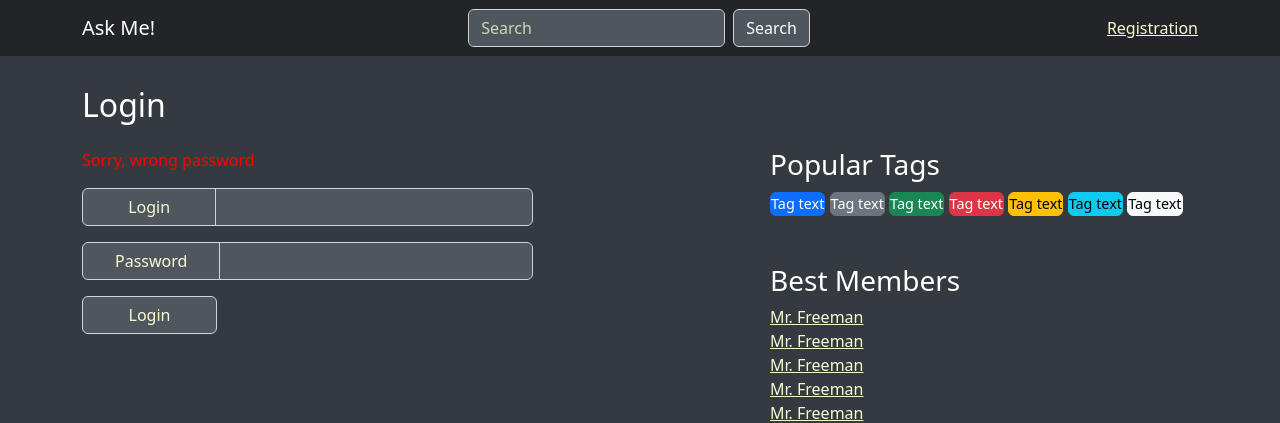
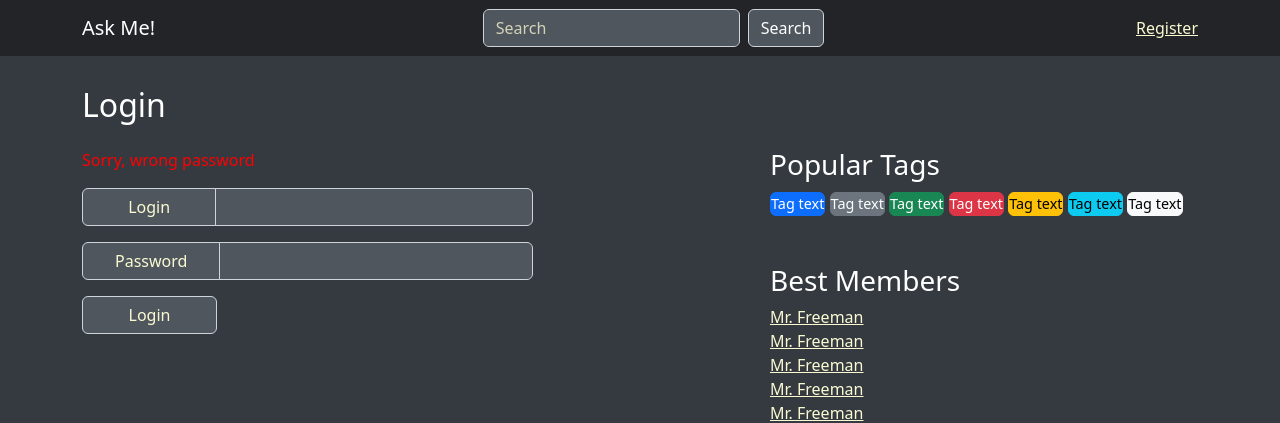
Before and after one commit to JOJOSoderqvist/CodeCouncil, a Python web app: template template/login.html in a window 1280 px wide. Shown: the top 423 px of the page. Run offline with Jinja, Linux system fonts and the light colour scheme; the template is opened without the code that fills it, so the values that code supplies are empty; some libraries are stand-ins or nearby versions.

Commit message:
Update login and registration pages

```diff
--- a/template/login.html
+++ b/template/login.html
@@ -19,7 +19,7 @@
             </form>
             <div class="d-flex justify-content-between gap-3">
                 <div class="justify-content-center">
-                    <a href="/registration.html">Registration</a>
+                    <a href="/registration.html">Register</a>
                 </div>
             </div>
         </div>
```
Also changed, not shown: template/signup.html (renamed from template/registration.html).
